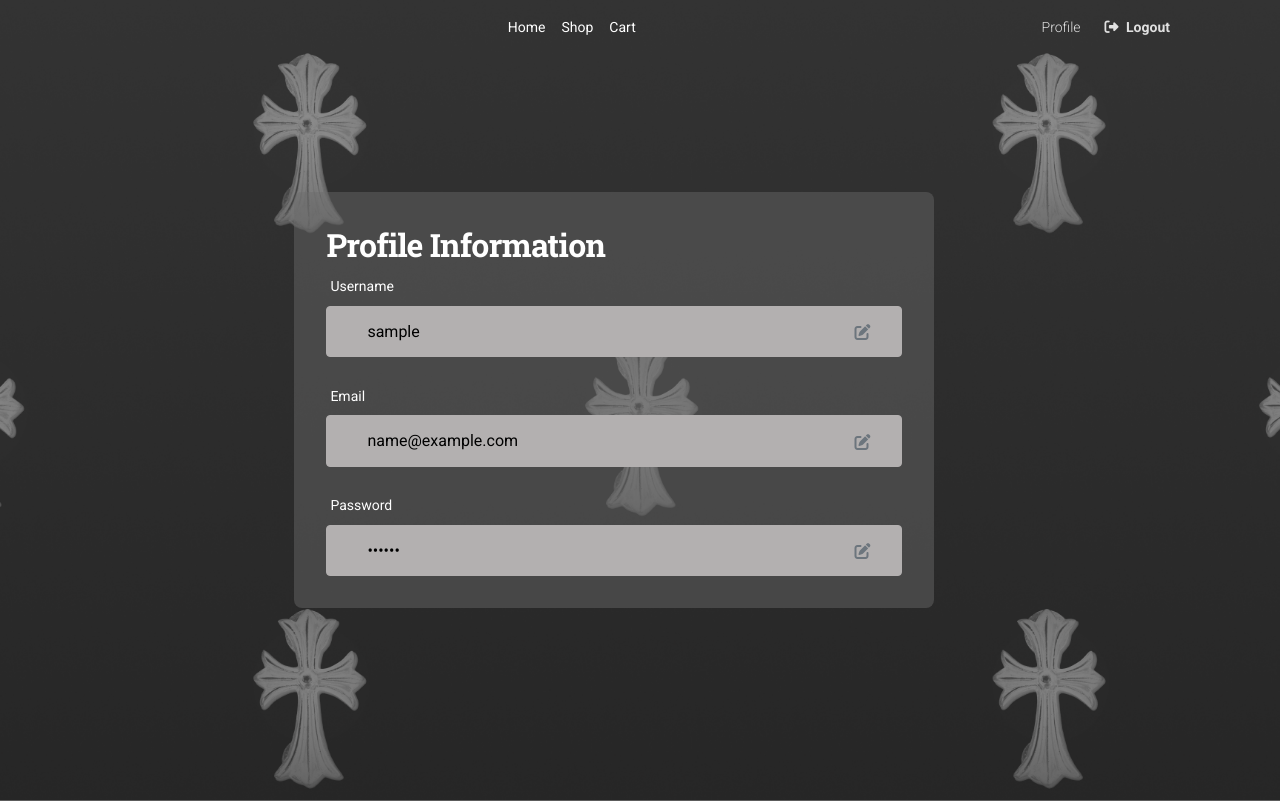
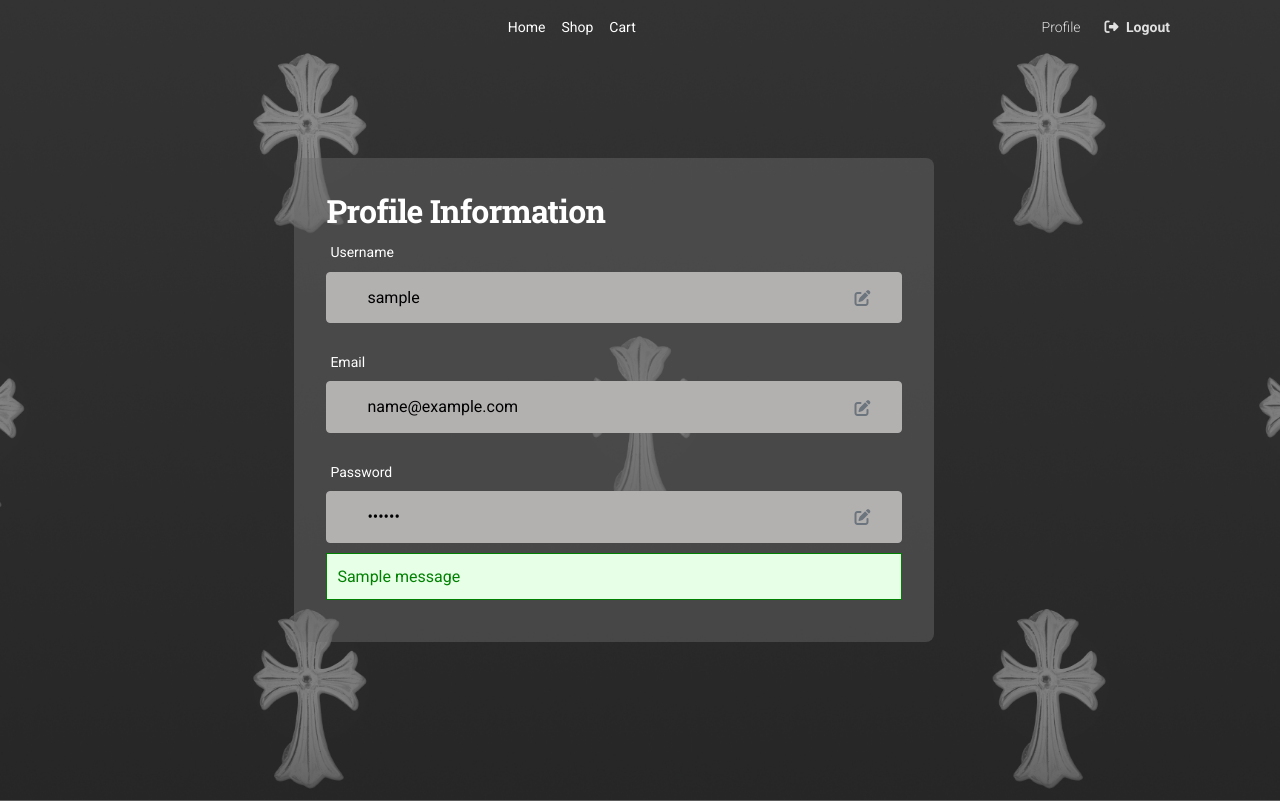
Before and after one commit to luisaapinho/Proyecto_Arquitetura, a Flask app: page /profile in a window 1280 px wide. Shown: the top 801 px of the page. Run offline with Flask 2, Linux system fonts and the light colour scheme; a user stored in the database is signed in; tables that the repository leaves empty hold one stand-in row (values such as "Sample post"); one stand-in notice (Sample message) is shown; some libraries are stand-ins or nearby versions; some web fonts are replaced.

Commit message:
ALL DONE

```diff
--- a/apps/templates/home/profile.html
+++ b/apps/templates/home/profile.html
@@ -139,6 +139,23 @@
     .form-container .text{
       color: #585858;
     }
+
+
+    .flash-message {
+            padding: 10px;
+            margin: 10px 0;
+        }
+        .flash-message.success {
+            color: green;
+            border: 1px solid green;
+            background-color: #e7ffe7;
+        }
+        .flash-message.danger {
+            color: red;
+            border: 1px solid red;
+            background-color: #ffe7e7;
+        }
+
   </style>
 </head>
 
@@ -179,6 +196,13 @@
           <i class="fas fa-edit" onclick="openPasswordForm()"></i>
           <input type="password" value="******" readonly>
         </div>
+        {% with messages = get_flashed_messages(with_categories=true) %}
+            {% if messages %}
+                {% for category, message in messages %}
+                    <div class="flash-message {{ category }}">{{ message }}</div>
+                {% endfor %}
+            {% endif %}
+        {% endwith %}
 
       </div>
     </div>
@@ -219,7 +243,7 @@
         <br>
         <button type="submit" class="btn">Save</button>
         <button type="button" class="btn cancel" onclick="closePasswordForm()">Close</button>
-      </form>
+    </form>
     </div>
 
     {% endblock content %}
```
